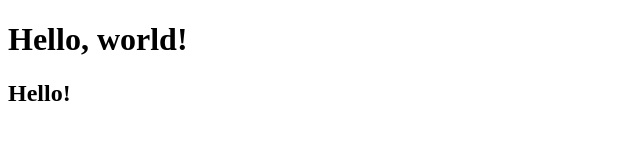
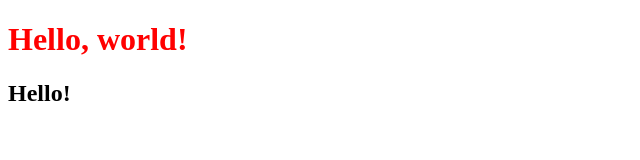
Before and after one commit to ElenaGredil/HarvardPrometheus, a plain HTML site: page hello.html in a window 1280 px wide. Shown: the whole page, without its empty margins (0-640 px from the left). Drawn offline with Linux system fonts and the light colour scheme.

Commit message:
add style

```diff
--- a/hello.html
+++ b/hello.html
@@ -4,7 +4,7 @@
 		<title>Hello!</title>
 	</head>
 	<body>
-		<h1>Hello, world!</h1>
+		<h1 style="color: red;">Hello, world!</h1>
 		<h2>Hello!</h2>
 	</body>
 </html>
```
